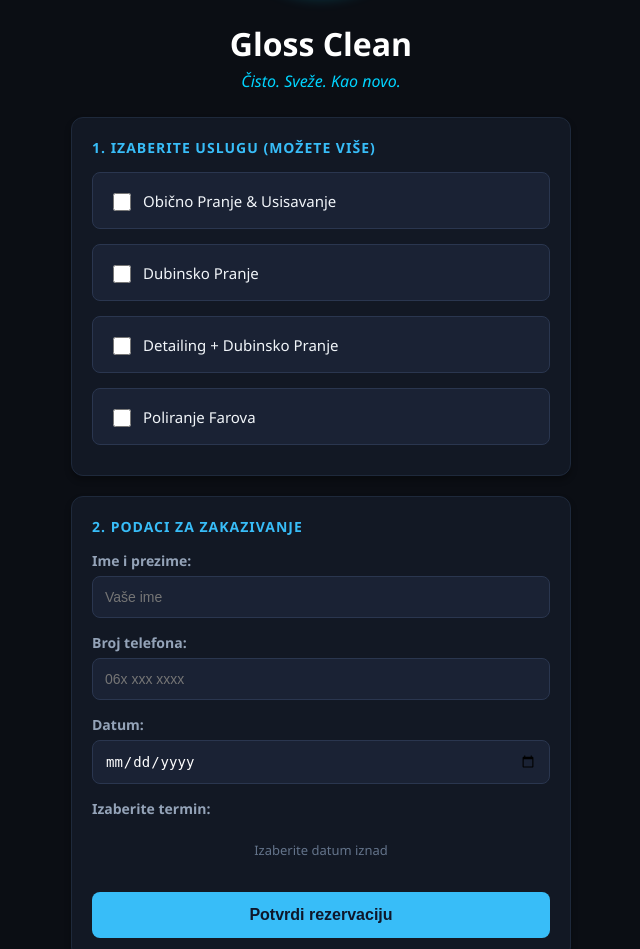
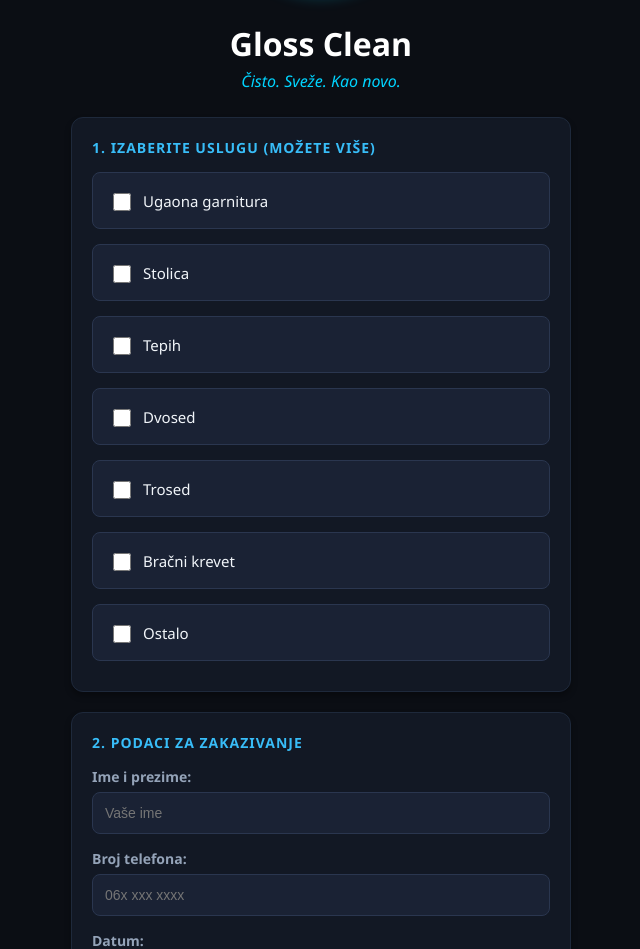
Before and after one commit to Cojaaa/gloss-clean-sajt, a Flask app: page / in a window 1280 px wide. Shown: the part 228-1177 px from the top of the page, without its empty margins (319-959 px from the left). Run offline with Flask 3, Linux system fonts and the light colour scheme; data that the repository does not hold is empty.

Commit message:
Update index.html

```diff
--- a/templates/index.html
+++ b/templates/index.html
@@ -50,23 +50,38 @@
         <div class="card-title">1. Izaberite uslugu (možete više)</div>
 
         <label class="usluga-option">
-            <input type="checkbox" name="usluga" value="Obično Pranje & Usisavanje">
-            <span class="usluga-text">Obično Pranje & Usisavanje</span>
+            <input type="checkbox" name="usluga" value="Ugaona garnitura">
+            <span class="usluga-text">Ugaona garnitura</span>
         </label>
 
         <label class="usluga-option">
-            <input type="checkbox" name="usluga" value="Dubinsko Pranje">
-            <span class="usluga-text">Dubinsko Pranje</span>
+            <input type="checkbox" name="usluga" value="Stolica">
+            <span class="usluga-text">Stolica</span>
         </label>
 
         <label class="usluga-option">
-            <input type="checkbox" name="usluga" value="Detailing + Dubinsko Pranje">
-            <span class="usluga-text">Detailing + Dubinsko Pranje</span>
+            <input type="checkbox" name="usluga" value="Tepih">
+            <span class="usluga-text">Tepih</span>
         </label>
 
         <label class="usluga-option">
-            <input type="checkbox" name="usluga" value="Poliranje Farova">
-            <span class="usluga-text">Poliranje Farova</span>
+            <input type="checkbox" name="usluga" value="Dvosed">
+            <span class="usluga-text">Dvosed</span>
+        </label>
+
+        <label class="usluga-option">
+            <input type="checkbox" name="usluga" value="Trosed">
+            <span class="usluga-text">Trosed</span>
+        </label>
+
+        <label class="usluga-option">
+            <input type="checkbox" name="usluga" value="Bračni krevet">
+            <span class="usluga-text">Bračni krevet</span>
+        </label>
+
+        <label class="usluga-option">
+            <input type="checkbox" name="usluga" value="Ostalo">
+            <span class="usluga-text">Ostalo</span>
         </label>
     </div>
 
@@ -150,7 +165,6 @@
         const telefon = document.getElementById('telefon').value;
         const datum = document.getElementById('datum').value;
 
-        // Prikupljanje svih štikliranih usluga
         const izabraneUsluge = [];
         document.querySelectorAll('input[name="usluga"]:checked').forEach(cb => {
             izabraneUsluge.push(cb.value);
```
